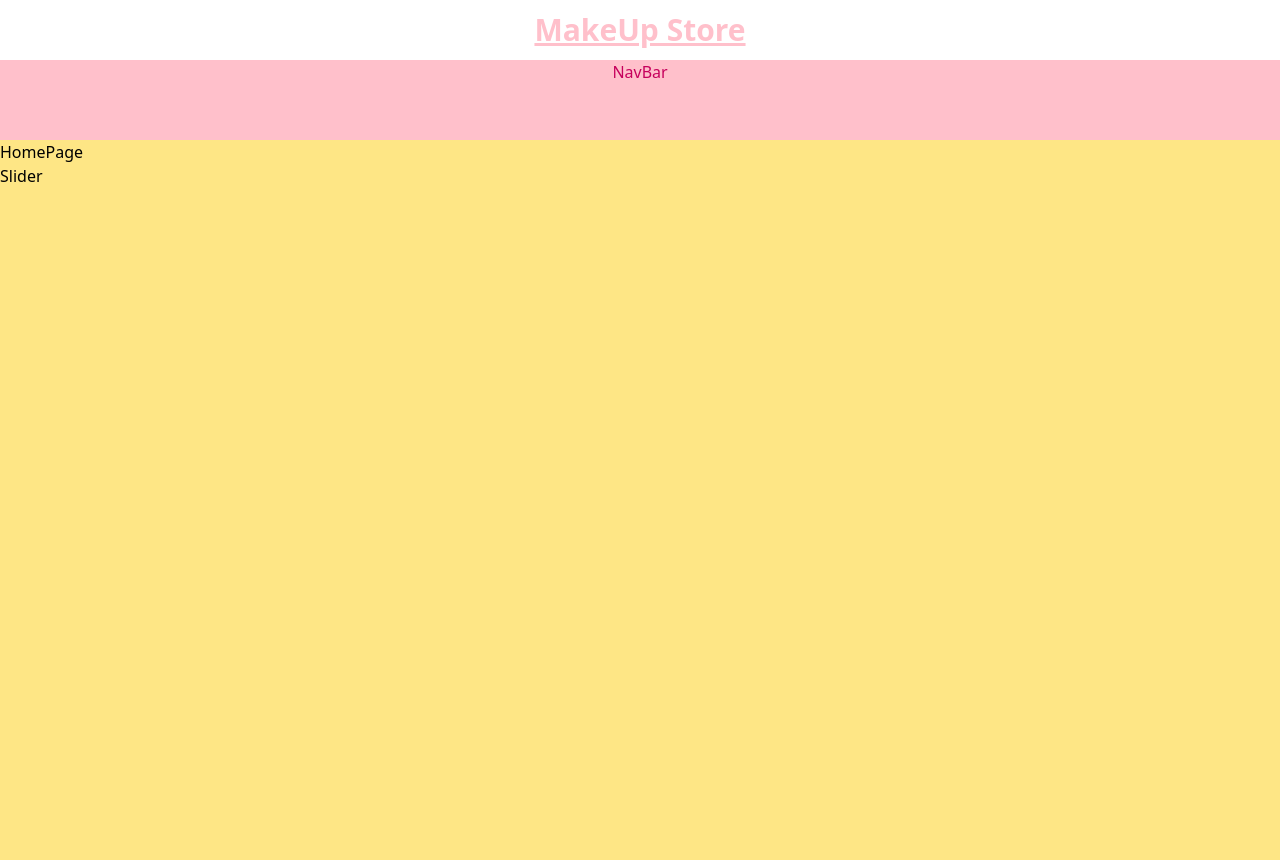
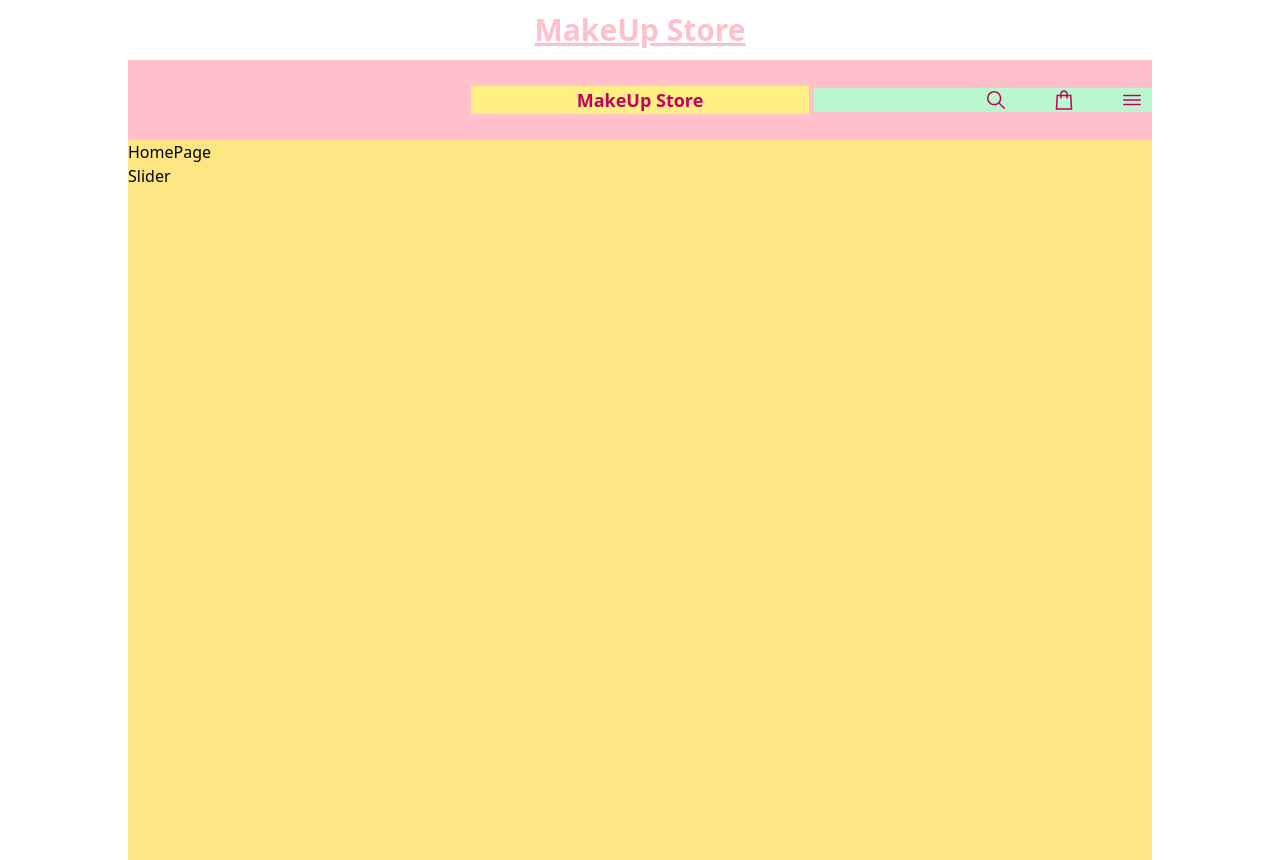
Before and after one commit to Anish570/Cosmetic-Store, a React (Vite) app: page / in a window 1280 px wide. Built offline with nearby package versions, Linux system fonts and the light colour scheme; a web font is replaced by a local one.

Commit message:
organize CSS with Tailwind v4 functional utilities and global theme variables for layout padding

```diff
--- a/src/App.jsx
+++ b/src/App.jsx
@@ -4,8 +4,8 @@ import NavBar from './components/NavBar'
 
 const App = () => {
   return (
-    <div className='w-full h-dvh'>
-      <h1 className="text-3xl font-bold text-center underline text-foreground py-3">
+    <div className='w-full h-dvh page-padding'>
+      <h1 className="text-3xl font-bold text-center underline text-foreground py-3 ">
         MakeUp Store
       </h1>
       <NavBar />
--- a/src/Components/NavBar.jsx
+++ b/src/Components/NavBar.jsx
@@ -1,9 +1,19 @@
-import React from 'react'
-
+import { IoIosSearch } from "react-icons/io";
+import { LiaShoppingBagSolid } from "react-icons/lia";
+import { IoMenuOutline } from "react-icons/io5";
 const NavBar = () => {
     return (
-        <div className='text-center text-pink-700 bg-foreground w-full h-navbar'>
-            NavBar
+        <div className='flex justify-between items-center text-center text-pink-700 bg-foreground w-full h-navbar'>
+            <div className="bg-blue-200 w-[33%]">
+                {/* place other items here */}
+            </div>
+            <div className='text-lg font-bold bg-yellow-200 w-[33%]'>MakeUp Store</div>
+            <div className='flex items-center justify-end gap-x-1 sm:gap-x-3 md:gap-x-5 lg:gap-x-7 bg-green-200 w-[33%]'>
+                <IoIosSearch className='text-2xl mx-2' />
+                <LiaShoppingBagSolid className='text-2xl mx-2' />
+                <IoMenuOutline className='text-2xl mx-2' />
+            </div>
+
         </div>
     )
 }
--- a/src/index.css
+++ b/src/index.css
@@ -1,20 +1,20 @@
-/* ---------------------------- */
-/* 🌐 FONT IMPORTS (Google)    */
-/* ---------------------------- */
+/* ==========================================================================
+   📦 FONT IMPORTS (Google Fonts)
+   ========================================================================== */
 @import url('https://fonts.googleapis.com/css2?family=Roboto+Condensed:wght@500&display=swap');
 @import url('https://fonts.googleapis.com/css2?family=Meow+Script&display=swap');
 @import url('https://fonts.googleapis.com/css2?family=Lavishly+Yours&display=swap');
 
-/* ---------------------------- */
-/* 🎨 TAILWIND BASE IMPORT      */
-/* ---------------------------- */
+/* ==========================================================================
+      🌀 TAILWIND BASE IMPORT
+      ========================================================================== */
 @import "tailwindcss";
 
-/* ---------------------------- */
-/* 🎯 DESIGN TOKENS FOR TAILWIND */
-/* (tailwind v4.1 @theme block) */
-/* ---------------------------- */
+/* ==========================================================================
+      🎨 THEME DESIGN TOKENS
+      ========================================================================== */
 @theme {
+  /* 🌈 Colors */
   --color-primary: black;
   --color-primary-light: gray;
   --color-secondary: plum;
@@ -22,56 +22,60 @@
   --color-muted: lightgray;
   --color-background: white;
   --color-foreground: pink;
-  --color-btn-primary:rgb(252, 173, 173);
-  /* Fonts */
+  --color-btn-primary: rgb(252, 173, 173);
+  --color-lightblack: 30 30 30;
+
+  /* 🔤 Fonts */
   --font-heading: "Playfair Display", serif;
   --font-poppins: "Poppins", sans-serif;
   --font-roboto: "Roboto Condensed", sans-serif;
 
-  /* Sizes / Shadows */
+  /* 📐 Sizes & Layout */
   --text-smalldevice: 0.875rem;
   --shadow-lg: 0 10px 15px -3px rgba(0, 0, 0, 0.1);
-  --color-lightblack: 30 30 30;
 
-  /* 🎨 Heights */
   --height-navbar: 10vh;
   --height-main: calc(100vh - var(--height-navbar));
+
+  /* 📱 Page Padding (responsive) */
+  --padding-page: 1%; /* default (mobile) */
+  --padding-page-sm: 4%;
+  --padding-page-md: 7%;
+  --padding-page-lg: 10%;
 }
 
-/* ---------------------------- */
-/* DARK MODE SUPPORT         */
-/* ---------------------------- */
+/* ==========================================================================
+      🌚 DARK MODE OVERRIDES
+      ========================================================================== */
 .dark {
-  --color-background: 20 20 25;
-  --color-foreground: 255 255 255;
+  --color-background: rgb(20, 20, 25);
+  --color-foreground: rgb(255, 255, 255);
 }
 
-/* ---------------------------- */
-/* CUSTOM FONT-FACES (if self-hosted) */
-/* Place fonts in /public/fonts/...     */
-/* ---------------------------- */
-@font-face {
-  font-family: 'Poppins';
-  src: url('/fonts/Poppins/Poppins-Regular.ttf') format('truetype');
-  font-weight: 400;
-}
+/* ==========================================================================
+      💻 RESPONSIVE BREAKPOINTS (using Tailwind's breakpoints)
+      ========================================================================== */
+  @media (min-width: 640px) {
+    :root {
+      --padding-page: var(--padding-page-sm);
+    }
+  }
 
-@font-face {
-  font-family: 'Poppins-light';
-  src: url('/fonts/Poppins/Poppins-Light.ttf') format('truetype');
-  font-weight: 300;
-}
+  @media (min-width: 768px) {
+    :root {
+      --padding-page: var(--padding-page-md);
+    }
+  }
 
-@font-face {
-  font-family: 'Poppins-bold';
-  src: url('/fonts/Poppins/Poppins-Bold.ttf') format('truetype');
-  font-weight: 700;
-}
+  @media (min-width: 1024px) {
+    :root {
+      --padding-page: var(--padding-page-lg);
+    }
+  }
 
-/* ---------------------------- */
-/* 🧩 CUSTOM UTILITY CLASSES     */
-/* ---------------------------- */
-
+/* ==========================================================================
+      🧩 UTILITIES (Custom)
+      ========================================================================== */
 @layer utilities {
   .h-navbar {
     height: var(--height-navbar);
@@ -80,9 +84,20 @@
   .h-main-content {
     height: var(--height-main);
   }
+
+  /* .page-padding {
+    padding-left: var(--padding-page);
+    padding-right: var(--padding-page);
+  } */
+}
+@utility page-padding{
+  padding-left: var(--padding-page);
+  padding-right: var(--padding-page);
 }
 
-
+/* ==========================================================================
+      🧩 COMPONENTS (Fonts)
+      ========================================================================== */
 @layer components {
   .roboto-condensed-medium {
     font-family: "Roboto Condensed", sans-serif;
@@ -99,7 +114,3 @@
     font-weight: 550;
   }
 }
-
-.test{
-  color: rgb(47, 48, 46);
-}
```
Also changed, not shown: 1 other file (tests, documents, lock files or other folders).
